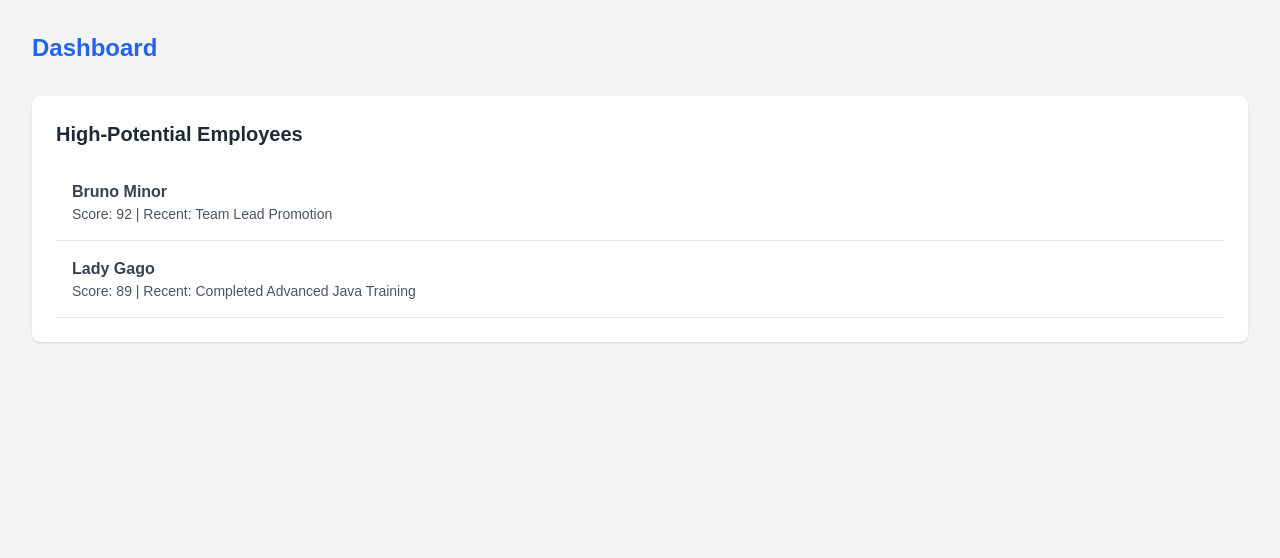
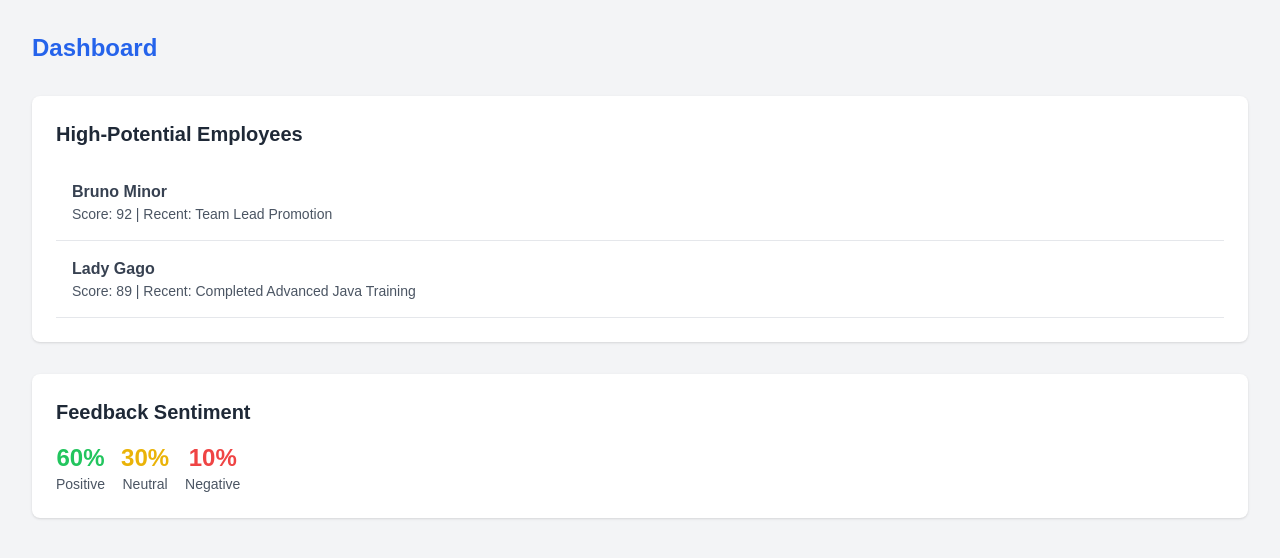
Before and after one commit to bananaNuggets75/talent-hub, a Next.js app: page /dashboard in a window 1280 px wide. Shown: the top 558 px of the page. Built offline with nearby package versions, Linux system fonts and the light colour scheme.

Commit message:
feedback-sentiment

```diff
--- a/app/dashboard/page.tsx
+++ b/app/dashboard/page.tsx
@@ -30,6 +30,23 @@ export default function Dashboard() {
           ))}
         </ul>
       </section>
+      <section className="mt-8 bg-white p-6 rounded-lg shadow">
+        <h2 className="text-xl font-semibold text-gray-800">Feedback Sentiment</h2>
+        <div className="flex mt-4 gap-4">
+          <div className="flex flex-col items-center">
+            <p className="text-2xl font-bold text-green-500">{feedbackSentiment.positive}%</p>
+            <p className="text-sm text-gray-600">Positive</p>
+          </div>
+          <div className="flex flex-col items-center">
+            <p className="text-2xl font-bold text-yellow-500">{feedbackSentiment.neutral}%</p>
+            <p className="text-sm text-gray-600">Neutral</p>
+          </div>
+          <div className="flex flex-col items-center">
+            <p className="text-2xl font-bold text-red-500">{feedbackSentiment.negative}%</p>
+            <p className="text-sm text-gray-600">Negative</p>
+          </div>
+        </div>
+      </section>
     </div>
   );
 }
```
